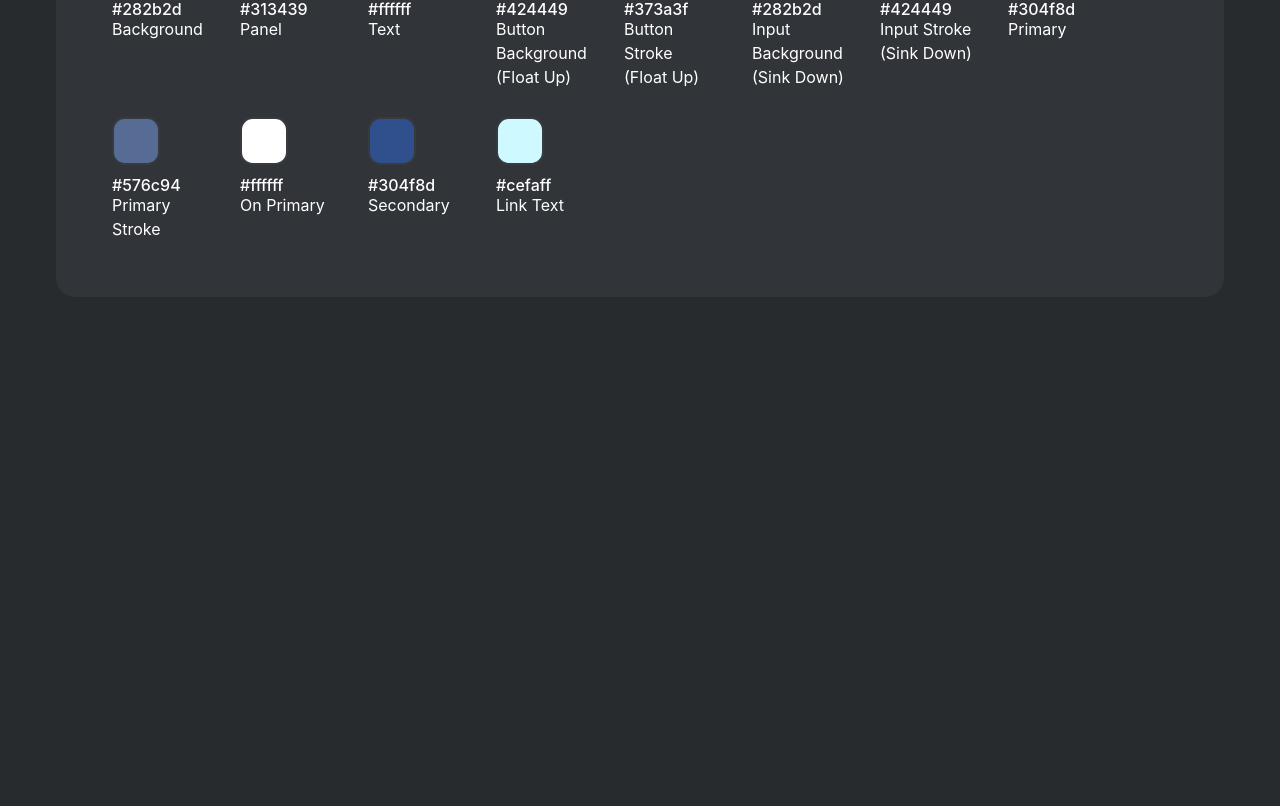
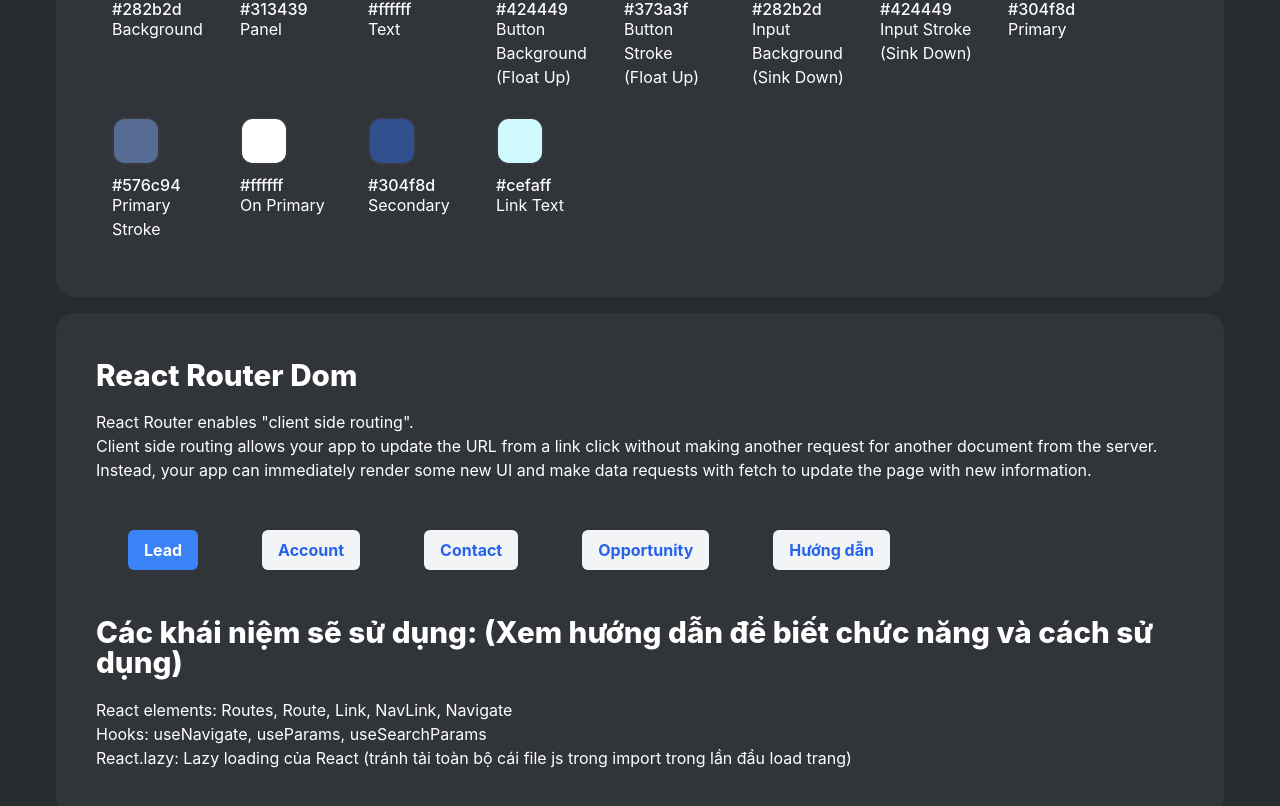
Before and after one commit to salesync-org/salesync, a React (Vite) app in the folder front-end/: page /lead in a window 1280 px wide. Shown: the part 1669-2475 px from the top of the page. Before the commit the page ends 1982 px from the top, so only its background shows below. Built offline with nearby package versions, Linux system fonts and the light colour scheme.

Commit message:
Set up and cheatsheet for React Router Dom

```diff
--- a/front-end/src/index.css
+++ b/front-end/src/index.css
@@ -1,6 +1,12 @@
 @tailwind base;
 @tailwind components;
 @tailwind utilities;
+
+* {
+    margin: 0;
+    padding: 0;
+    box-sizing: border-box;
+}
 
 :root {
     @apply antialiased;
@@ -34,7 +40,7 @@
         line-height: 1rem;
     }
     h5 {
-    font-size: .85rem;
+        font-size: 0.85rem;
         font-weight: 600;
     }
 }
--- a/front-end/src/main.tsx
+++ b/front-end/src/main.tsx
@@ -1,10 +1,13 @@
-import React from 'react'
-import ReactDOM from 'react-dom/client'
-import App from './App.tsx'
-import './index.css'
+import React from 'react';
+import ReactDOM from 'react-dom/client';
+import App from './App.tsx';
+import './index.css';
+import { BrowserRouter } from 'react-router-dom';
 
 ReactDOM.createRoot(document.getElementById('entry')!).render(
-  <React.StrictMode>
-    <App />
-  </React.StrictMode>,
-)
+    <React.StrictMode>
+        <BrowserRouter>
+            <App />
+        </BrowserRouter>
+    </React.StrictMode>
+);
--- a/front-end/src/pages/Cheatsheet/Cheatsheet.tsx
+++ b/front-end/src/pages/Cheatsheet/Cheatsheet.tsx
@@ -1,32 +1,37 @@
-import salesyncLogo from "../../assets/salesync_logo.png";
-import salesyncLogoDark from "../../assets/salesync_logo_dark.png";
-import ToggleButton from "../../components/Button/ToggleButton";
-import ComponentPanel from "./ComponentPanel/ComponentPanel";
-import TypographyPanel from "./TypographyPanel/TypographyPanel";
-import themeSwitcher from "../../utils/themeSwitcher";
-import Icon from "../../components/Icon/Icon";
-import PalettePanel from "./PalettePanel/PalettePanel";
+import salesyncLogo from '../../assets/salesync_logo.png';
+import salesyncLogoDark from '../../assets/salesync_logo_dark.png';
+import ToggleButton from '../../components/Button/ToggleButton';
+import ComponentPanel from './ComponentPanel/ComponentPanel';
+import TypographyPanel from './TypographyPanel/TypographyPanel';
+import themeSwitcher from '../../utils/themeSwitcher';
+import Icon from '../../components/Icon/Icon';
+import PalettePanel from './PalettePanel/PalettePanel';
+import ReactRouterDomPanel from './ReactRouterDomPanel/ReactRouterDomPanel';
 
 function Cheatsheet() {
     return (
         <div className="px-10 mx-auto">
             <div className="my-16">
                 <div className="dark:hidden visible mx-auto max-w-96">
-                    <img src={salesyncLogo} alt="logo"/>
+                    <img src={salesyncLogo} alt="logo" />
                 </div>
                 <div className="dark:flex hidden mx-auto max-w-96">
-                    <img src={salesyncLogoDark} alt="logo"/>
+                    <img src={salesyncLogoDark} alt="logo" />
                 </div>
                 <h1 className="flex justify-center">UI Cheatsheet</h1>
                 <div className="mx-auto flex justify-center my-4 space-x-2 align-middle">
                     <Icon name="light_mode" size="1rem" />
-                    <ToggleButton checked={document.documentElement.classList.contains("dark")} onClick={themeSwitcher}></ToggleButton>
+                    <ToggleButton
+                        checked={document.documentElement.classList.contains('dark')}
+                        onClick={themeSwitcher}
+                    ></ToggleButton>
                     <Icon name="dark_mode" size="1rem" />
                 </div>
             </div>
             <TypographyPanel />
             <ComponentPanel />
             <PalettePanel />
+            <ReactRouterDomPanel />
         </div>
     );
 }
--- /dev/null
+++ b/front-end/src/pages/Cheatsheet/ReactRouterDomPanel/NavItem.tsx
@@ -0,0 +1,27 @@
+import { NavLink } from 'react-router-dom';
+import { cn } from '../../../utils/utils';
+
+interface Props {
+    name: string;
+    path: string;
+    icon?: string;
+    target?: string;
+}
+
+const NavItem = ({ name, path, target = '_self' }: Props) => {
+    return (
+        <NavLink
+            className={({ isActive }) =>
+                cn(
+                    'px-4 py-2 rounded-md font-bold transition-all duration-200 hover:bg-blue-500 hover:text-white hover:shadow-lg hover:scale-105',
+                    isActive ? 'bg-blue-500 text-white' : 'text-blue-600 bg-gray-100 '
+                )
+            }
+            to={path}
+            target={target}
+        >
+            {name}
+        </NavLink>
+    );
+};
+export default NavItem;
--- /dev/null
+++ b/front-end/src/pages/Cheatsheet/ReactRouterDomPanel/ReactRouterDomPanel.tsx
@@ -0,0 +1,39 @@
+import Panel from '../../../components/Panel/Panel';
+import NavItem from './NavItem';
+
+function ReactRouterDomPanel() {
+    return (
+        <Panel>
+            <h1 className="mb-5">React Router Dom</h1>
+            <p>React Router enables "client side routing".</p>
+            <p>
+                Client side routing allows your app to update the URL from a link click without
+                making another request for another document from the server. Instead, your app can
+                immediately render some new UI and make data requests with fetch to update the page
+                with new information.
+            </p>
+            <nav className="flex flex-wrap my-6 *:my-6 *:mx-8">
+                <NavItem name="Lead" path="/lead" />
+                <NavItem name="Account" path="/account" />
+                <NavItem name="Contact" path="/contact" />
+                <NavItem name="Opportunity" path="/opportunity" />
+                <NavItem
+                    name="Hướng dẫn"
+                    path="https://viblo.asia/p/react-router-dom-v6-maGK7BQB5j2"
+                    target="_blank"
+                />
+            </nav>
+            <h1 className="mb-5">
+                Các khái niệm sẽ sử dụng: (Xem hướng dẫn để biết chức năng và cách sử dụng)
+            </h1>
+            <p>React elements: Routes, Route, Link, NavLink, Navigate</p>
+            <p>Hooks: useNavigate, useParams, useSearchParams</p>
+            <p>
+                React.lazy: Lazy loading của React (tránh tải toàn bộ cái file js trong import trong
+                lần đầu load trang)
+            </p>
+        </Panel>
+    );
+}
+
+export default ReactRouterDomPanel;
```
Also changed, not shown: 1 other file (tests, documents, lock files or other folders). Lines whose indentation alone changed are shown as unchanged.
